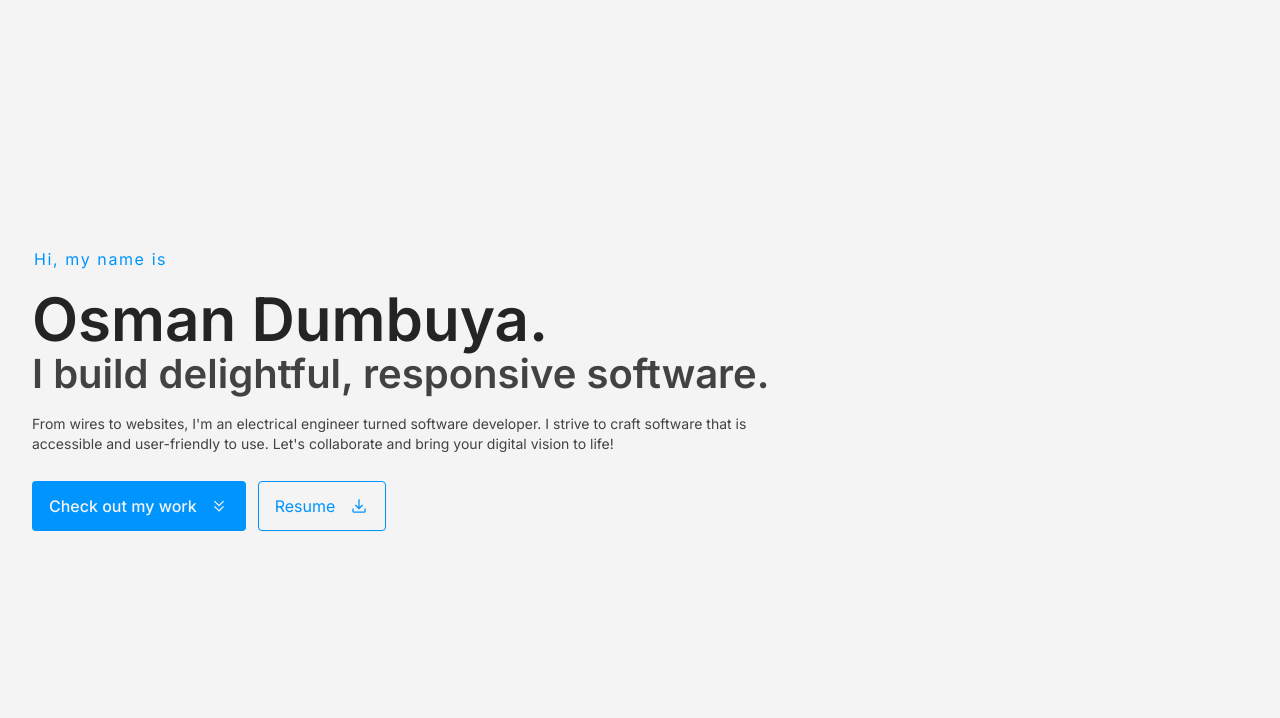
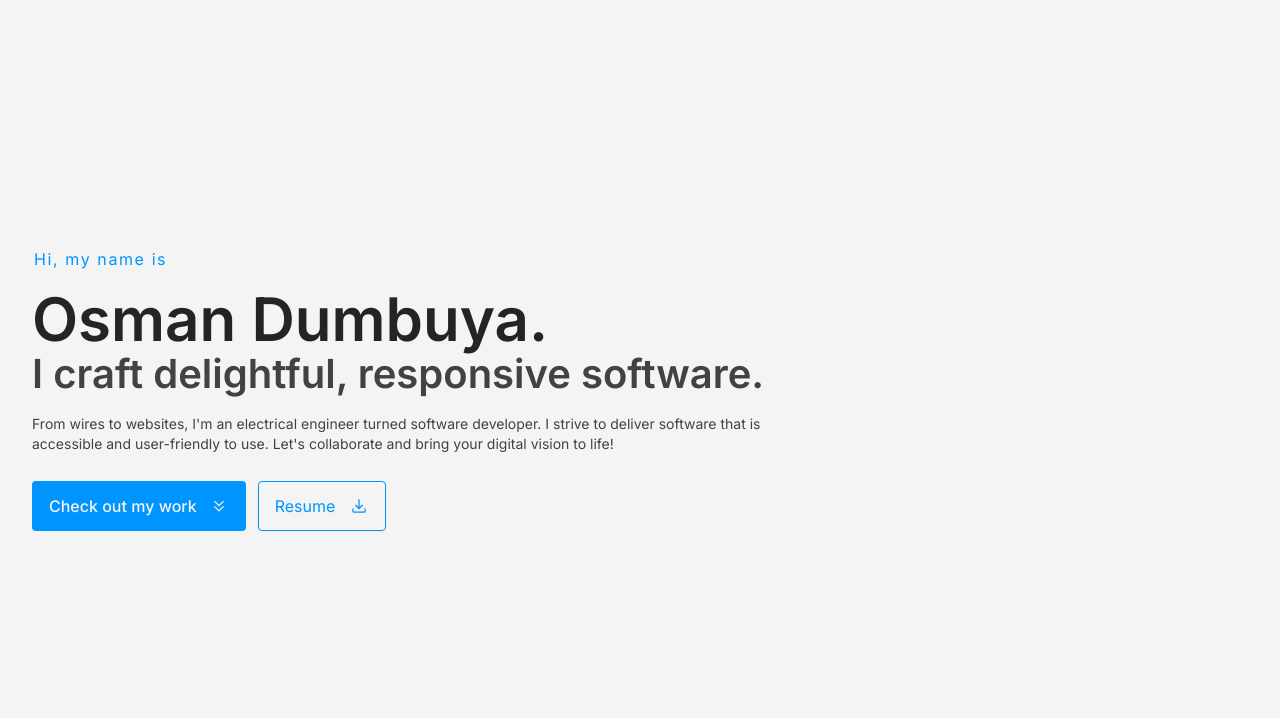
Before and after one commit to OsmanTolo/tailwindcss-portfolio, a website: page index.html in a window 1280 px wide. Shown: the part 82-800 px from the top of the page. Drawn offline with nearby package versions, Linux system fonts and the light colour scheme.

Commit message:
Edit hero sentence

```diff
--- a/index.html
+++ b/index.html
@@ -79,11 +79,11 @@
         Osman Dumbuya.
       </h1>
       <h2 class='mt-[5px] text-[40px] leading-[1] font-semibold text-onyx dark:text-gray-400'>
-        I build delightful, responsive software.
+        I craft delightful, responsive software.
       </h2>
       <p class='max-w-3xl mt-5 text-sm leading-snug text-onyx dark:text-gray-400'>
         From wires to websites, I'm an electrical engineer turned software
-        developer. I strive to craft software that is accessible and
+        developer. I strive to deliver software that is accessible and
         user-friendly to use. Let's collaborate and bring your digital vision to
         life!
       </p>
```
